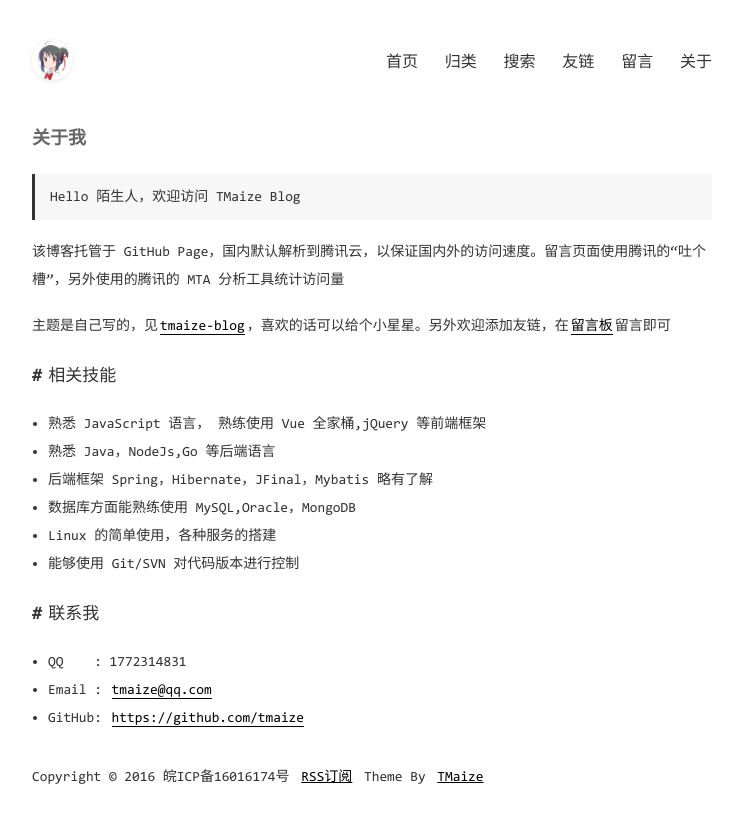
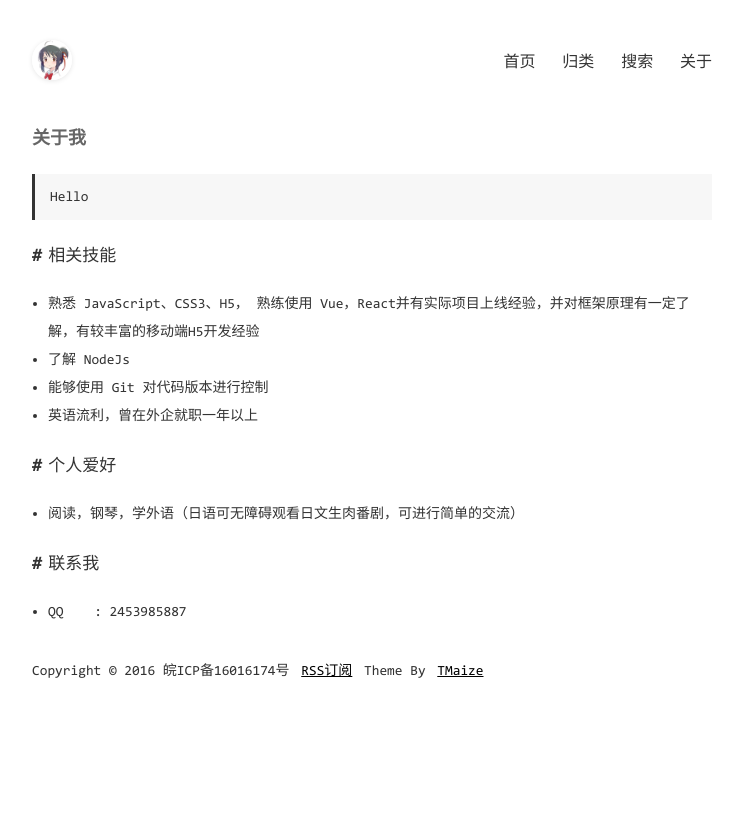
Before and after one commit to Seveinn/seveinn-blog, a Jekyll site: the page built from pages/about.md, in a window 1280 px wide. Shown: the top 823 px of the page, without its empty margins (268-1011 px from the left). Built offline with Jekyll 4.4.1, drawn with Linux system fonts in a browser that asks for light colours; comment, search, counter and statistics services are not loaded.

Commit message:
上传个人博客，调整文档结构

```diff
--- a/_config.yml
+++ b/_config.yml
@@ -31,10 +31,6 @@ menu:
     url: /pages/categories.html
   - title: 搜索
     url: /pages/search.html
-  - title: 友链
-    url: /pages/links.html
-  - title: 留言
-    url: /pages/chat.html
   - title: 关于
     url: /pages/about.html
 
@@ -54,36 +50,3 @@ extBaidu: true
 
 # 数学公式支持，比较影响加载速度,不需要请设置为false
 extMath: false
-
-# 友情链接
-links:
-  - title: 文科中的技术宅
-    url: https://www.townwang.com
-  - title: Auuu Nya Blog
-    url: http://mu1er.cn
-  - title: 春风十里
-    url: https://www.geek-era.com
-  - title: 阿川的个人博客
-    url: https://achuan.io
-  - title: 魏文成博客
-    url: https://www.wwc.ren
-  - title: 06m
-    url: https://www.06m.me
-  - title: 达达知识
-    url: https://www.dadapush.com
-  - title: 祈雨的博客
-    url: https://wakzz.cn
-  - title: hongCYu’s Blog
-    url: https://hongcyu.cn
-  - title: Sorryfu
-    url: https://fushaolei.github.io
-  - title: 简单的人生笔记
-    url: https://yoyling.com
-  - title: oneNeko的博客
-    url: https://blog.oneneko.com
-  - title: Py的Blogggg
-    url: https://blog.pyliubaolin.top
-  - title: Yuyao's Blog
-    url: http://hellocode.ink
-  - title: 木叶的博客
-    url: https://muye.ml
--- a/pages/about.md
+++ b/pages/about.md
@@ -3,30 +3,21 @@ layout: mypost
 title: 关于我
 ---
 
-> Hello 陌生人，欢迎访问 TMaize Blog
-
-该博客托管于 GitHub Page，国内默认解析到腾讯云，以保证国内外的访问速度。留言页面使用腾讯的“吐个槽”，另外使用的腾讯的 MTA 分析工具统计访问量
-
-主题是自己写的，见[tmaize-blog](https://github.com/TMaize/tmaize-blog)，喜欢的话可以给个小星星。另外欢迎添加友链，在[留言板](chat.html)留言即可
+> Hello
 
 ## 相关技能
 
-- 熟悉 JavaScript 语言， 熟练使用 Vue 全家桶,jQuery 等前端框架
+- 熟悉 JavaScript、CSS3、H5， 熟练使用 Vue，React并有实际项目上线经验，并对框架原理有一定了解，有较丰富的移动端H5开发经验
 
-- 熟悉 Java，NodeJs,Go 等后端语言
+- 了解 NodeJs
 
-- 后端框架 Spring，Hibernate，JFinal，Mybatis 略有了解
+- 能够使用 Git 对代码版本进行控制
 
-- 数据库方面能熟练使用 MySQL,Oracle，MongoDB
+- 英语流利，曾在外企就职一年以上
 
-- Linux 的简单使用，各种服务的搭建
-
-- 能够使用 Git/SVN 对代码版本进行控制
+## 个人爱好
+- 阅读，钢琴，学外语（日语可无障碍观看日文生肉番剧，可进行简单的交流）
 
 ## 联系我
 
-- QQ&nbsp;&nbsp;&nbsp;&nbsp;: 1772314831
-
-- Email&nbsp;: [tmaize@qq.com](http://mail.qq.com/cgi-bin/qm_share?t=qm_mailme&email=YBQNAQkaBSAREU4DDw0)
-
-- GitHub: [https://github.com/tmaize](https://github.com/tmaize)
+- QQ&nbsp;&nbsp;&nbsp;&nbsp;: 2453985887
```
Also changed, not shown: pages/chat.html (deleted, +0 -12 lines).
